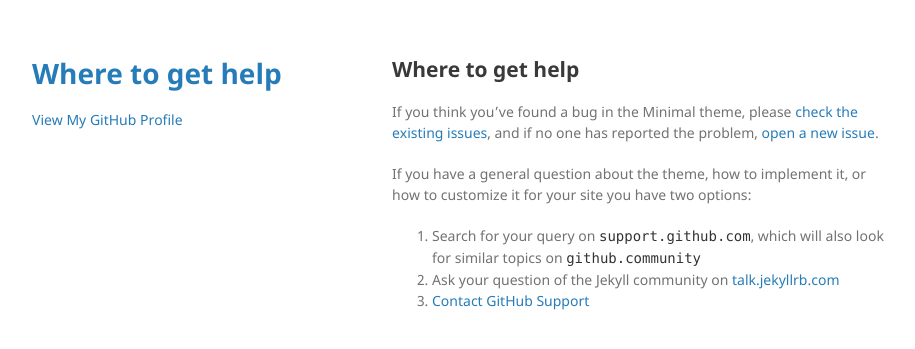
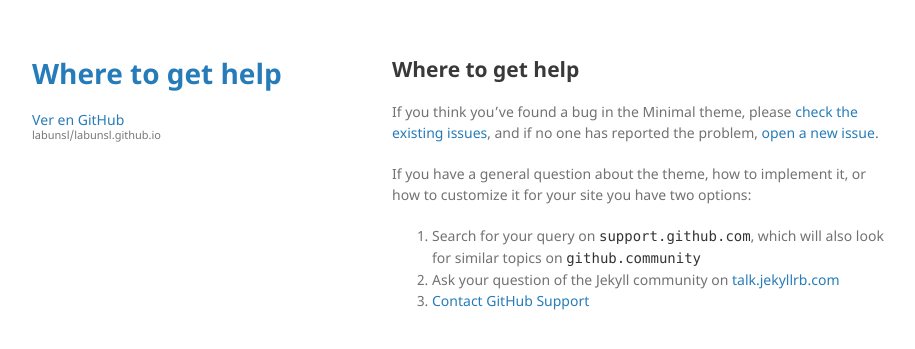
Before and after one commit to labunsl/labunsl.github.io, a Jekyll site: the page built from docs/SUPPORT.md, in a window 1280 px wide. Shown: the top 349 px of the page, without its empty margins (178-1093 px from the left). Built offline with Jekyll 4.4.1, drawn with Linux system fonts in a browser that asks for light colours; our own code applies the rules of GitHub Pages for plain Markdown files.

Commit message:
Update default.html

```diff
--- a/_layouts/default.html
+++ b/_layouts/default.html
@@ -23,21 +23,9 @@
 
         <p>{{ page.description | default:  }}</p>
 
-        {% if site.github.is_project_page %}
         <p class="view"><a href="{{ site.github.repository_url }}">Ver en GitHub <small>{{ site.github.repository_nwo }}</small></a></p>
-        {% endif %}
 
-        {% if site.github.is_user_page %}
-        <p class="view"><a href="{{ site.github.owner_url }}">View My GitHub Profile</a></p>
-        {% endif %}
 
-        {% if site.show_downloads %}
-        <ul class="downloads">
-          <li><a href="{{ site.github.zip_url }}">Download <strong>ZIP File</strong></a></li>
-          <li><a href="{{ site.github.tar_url }}">Download <strong>TAR Ball</strong></a></li>
-          <li><a href="{{ site.github.repository_url }}">View On <strong>GitHub</strong></a></li>
-        </ul>
-        {% endif %}
       </header>
       <section>
 
```
